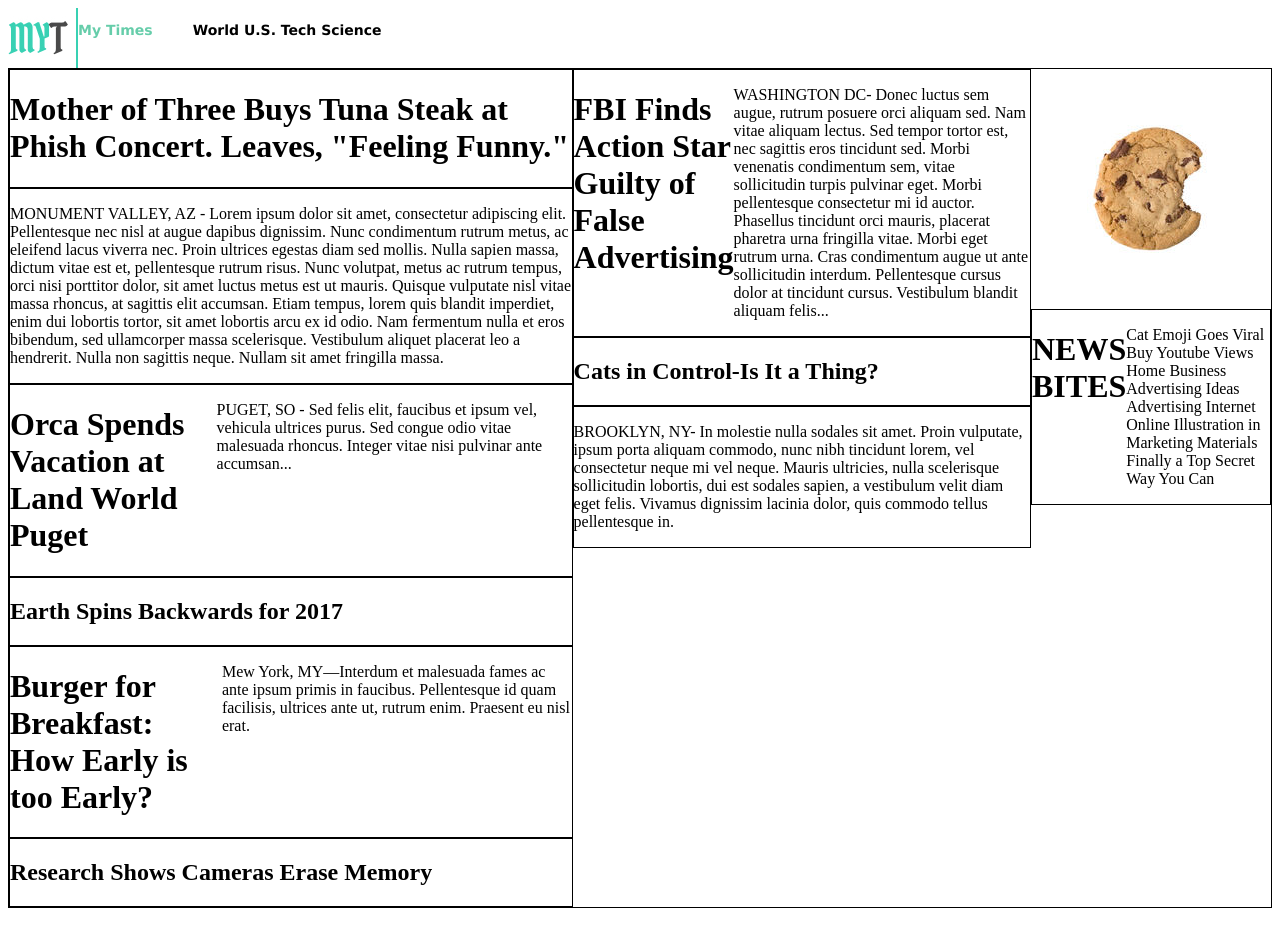
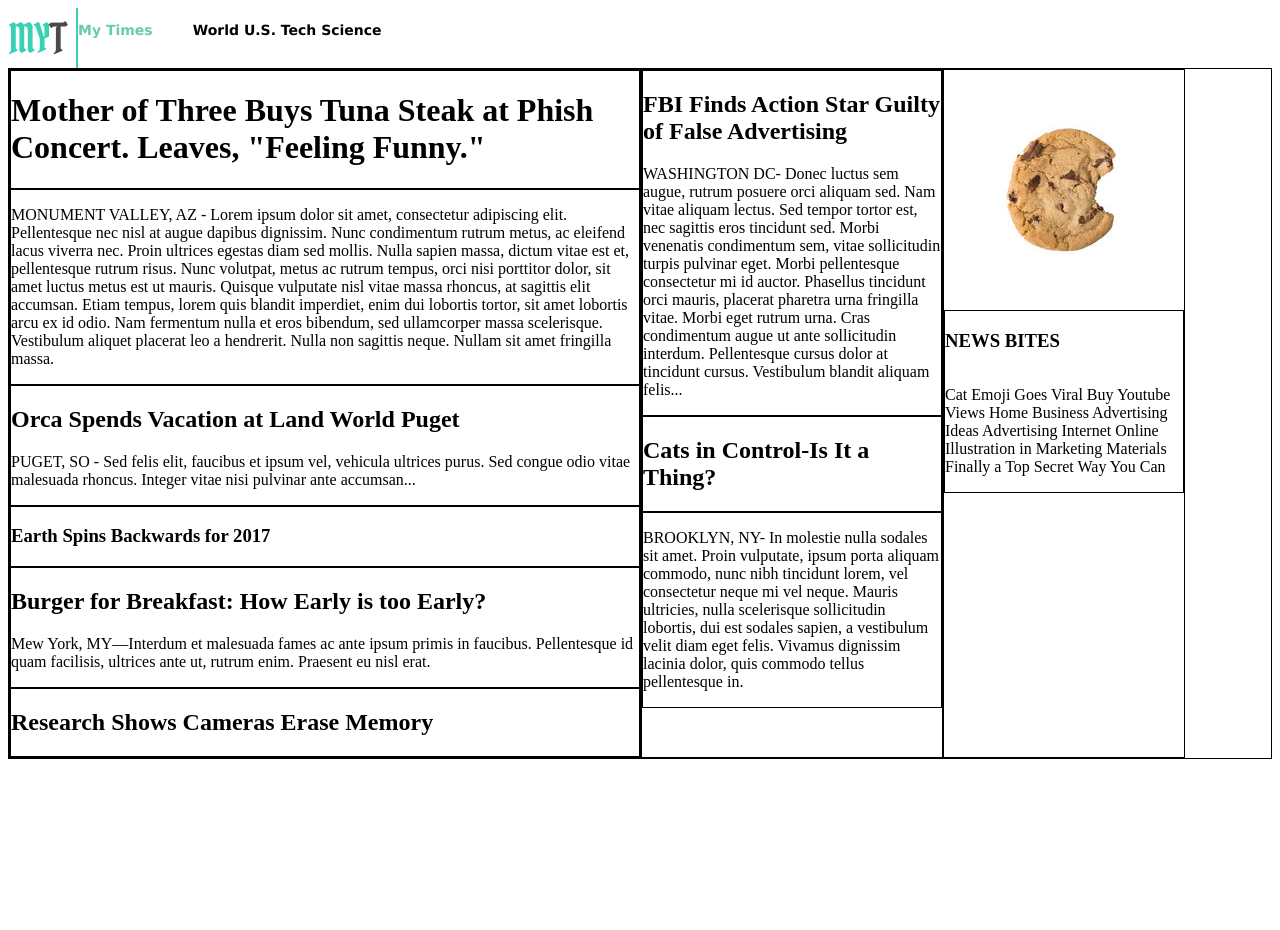
Before and after one commit to 15Nisie15/my_times, a plain HTML site: page index.html in a window 1280 px wide. After the commit the page ends 800 px from the top, so only its background shows below. Drawn offline with Linux system fonts and the light colour scheme.

Commit message:
Step One Assgnment Complete

```diff
--- a/index.html
+++ b/index.html
@@ -22,45 +22,57 @@
     <!-- Content Section -->
 
     <div class="content">
+
+    <!-- Large Column -->
       <div class="column large">
+        <div class="imagecont">
           <div class="photoheadline1">
           <h1>Mother of Three Buys Tuna Steak at Phish Concert. Leaves, "Feeling Funny."</h1>
           </div>
+        </div>
 
-        <div class="article">
+        <div class="story">
           <p>MONUMENT VALLEY, AZ - Lorem ipsum dolor sit amet, consectetur adipiscing elit. Pellentesque nec nisl at augue dapibus dignissim. Nunc condimentum rutrum metus, ac eleifend lacus viverra nec. Proin ultrices egestas diam sed mollis. Nulla sapien massa, dictum vitae est et, pellentesque rutrum risus. Nunc volutpat, metus ac rutrum tempus, orci nisi porttitor dolor, sit amet luctus metus est ut mauris. Quisque vulputate nisl vitae massa rhoncus, at sagittis elit accumsan. Etiam tempus, lorem quis blandit imperdiet, enim dui lobortis tortor, sit amet lobortis arcu ex id odio. Nam fermentum nulla et eros bibendum, sed ullamcorper massa scelerisque. Vestibulum aliquet placerat leo a hendrerit. Nulla non sagittis neque. Nullam sit amet fringilla massa.</p>
         </div>
 
-      <div class="article2">
-        <h1>Orca Spends Vacation at Land World Puget</h1><br>
+      <div class="story">
+        <h2>Orca Spends Vacation at Land World Puget</h2>
       <p>PUGET, SO - Sed felis elit, faucibus et ipsum vel, vehicula ultrices purus. Sed congue odio vitae malesuada rhoncus. Integer vitae nisi pulvinar ante accumsan...</p>
       </div>
 
+      <div class="imagecont">
         <div class="photoheadline2">
-        <h2>Earth Spins Backwards for 2017</h2>
+          <h3>Earth Spins Backwards for 2017</h3>
+        </div>
       </div>
 
-      <div class="article2">
-        <h1>Burger for Breakfast: How Early is too Early?</h1><br>
+      <div class="story">
+        <h2>Burger for Breakfast: How Early is too Early?</h2>
         <p>Mew York, MY—Interdum et malesuada fames ac ante ipsum primis in faucibus. Pellentesque id quam facilisis, ultrices ante ut, rutrum enim. Praesent eu nisl erat.</p>
       </div>
 
+      <div class="imagecont">
         <div class="photoheadline2">
           <h2>Research Shows Cameras Erase Memory</h2>
         </div>
       </div>
+    </div>
+
+  <!-- Medium Column -->
 
       <div class="column medium">
-        <div class="article2">
-          <h1>FBI Finds Action Star Guilty of False Advertising</h1><br>
+        <div class="story">
+          <h2>FBI Finds Action Star Guilty of False Advertising</h2>
           <p>WASHINGTON DC- Donec luctus sem augue, rutrum posuere orci aliquam sed. Nam vitae aliquam lectus. Sed tempor tortor est, nec sagittis eros tincidunt sed. Morbi venenatis condimentum sem, vitae sollicitudin turpis pulvinar eget. Morbi pellentesque consectetur mi id auctor. Phasellus tincidunt orci mauris, placerat pharetra urna fringilla vitae. Morbi eget rutrum urna. Cras condimentum augue ut ante sollicitudin interdum. Pellentesque cursus dolor at tincidunt cursus. Vestibulum blandit aliquam felis...</p>
         </div>
 
+          <div class="imagecont">
             <div class="photoheadline2">
               <h2>Cats in Control-Is It a Thing?</h2>
             </div>
+          </div>
 
-          <div class="article">
+          <div class="story">
             <p>BROOKLYN, NY- In molestie nulla sodales sit amet. Proin vulputate, ipsum porta aliquam commodo, nunc nibh tincidunt lorem, vel consectetur neque mi vel neque. Mauris ultricies, nulla scelerisque sollicitudin lobortis, dui est sodales sapien, a vestibulum velit diam eget felis. Vivamus dignissim lacinia dolor, quis commodo tellus pellentesque in.</p>
           </div>
       </div>
@@ -68,11 +80,17 @@
       <div class="column small">
         <img src="./resources/images/img-news-bite.png" alt="Cookie with bite taken" />
         <div class="newsbites">
-          <h1>NEWS BITES</h1><br>
+          <div class="newstitle">
+            <h3>NEWS BITES</h3>
+          </div>
+          <div class="biteslist">
            <p>Cat Emoji Goes Viral Buy Youtube Views Home Business Advertising Ideas Advertising Internet Online Illustration in Marketing Materials Finally a Top Secret Way You Can</p>
          </div>
         </div>
       </div>
+    </div>
+
+    <!-- End Content Section -->
 
     <!-- Footer Section -->
 
--- a/resources/style.css
+++ b/resources/style.css
@@ -37,51 +37,52 @@ nav li {
 
 }
 
-.column large {
+.column.large {
   width: 630px;
+  display: flex;
+  border: thin solid Black;
+  flex-direction: column;
+
+}
+
+.imagecont {
   display: flex;
   border: thin solid Black;
 
 }
 
 .photoheadline1 {
-  display: flex;
-  border: thin solid Black;
+
 
 }
 
-.article {
-  display: flex;
-  border: thin solid Black;
-
-}
-
-.article2 {
-  display: flex;
+.story {
   border: thin solid Black;
 
 }
 
 .photoheadline2 {
+
+}
+
+.column.medium {
+  width: 300px;
   display: flex;
+  flex-direction: column;
   border: thin solid Black;
 }
 
-.column medium {
-  width: 300px;
-  display: flex;
-  border: thin solid Black;
-}
-
-.column small {
+.column.small {
   width: 240px;
   display: flex;
+  flex-direction: column;
   border: thin solid Black;
 
 }
 
 .newsbites {
   display: flex;
+  flex-direction: column;
   border: thin solid Black;
 
 }
```
Lines whose indentation alone changed are shown as unchanged.
